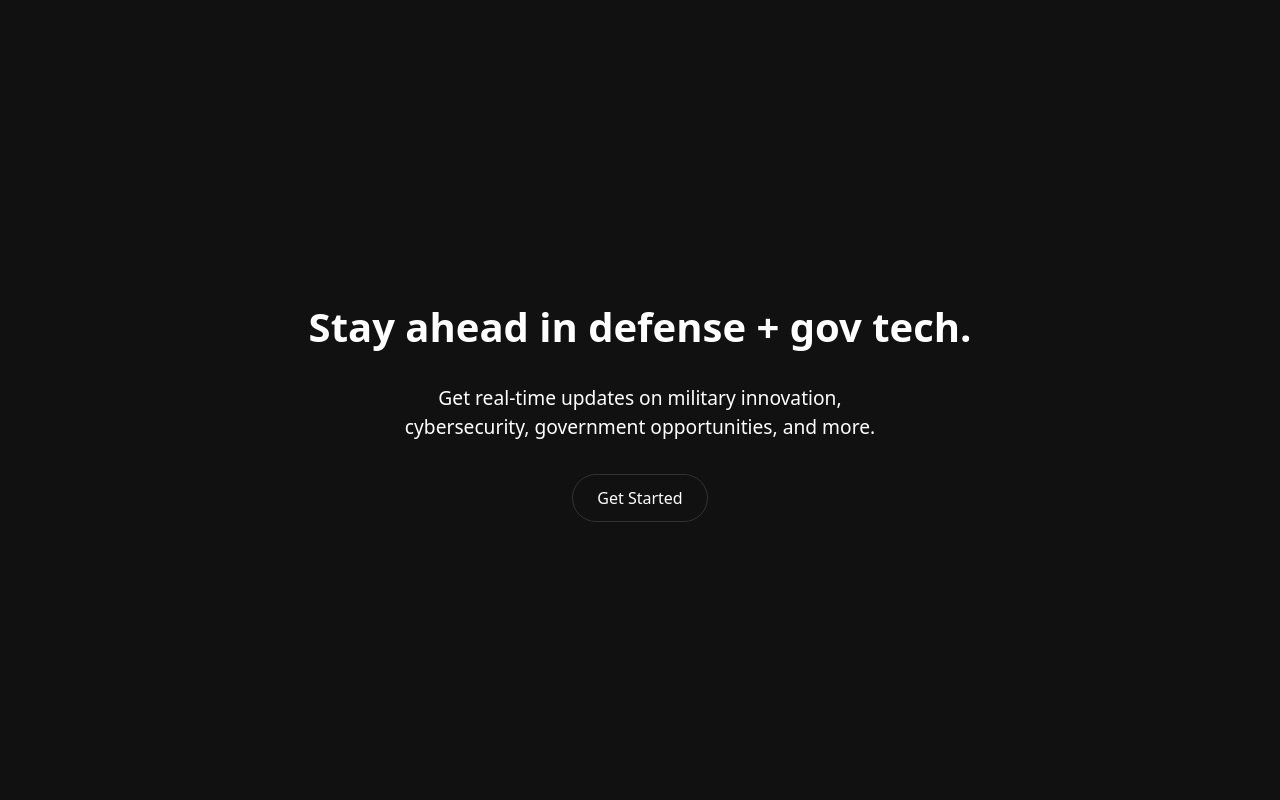
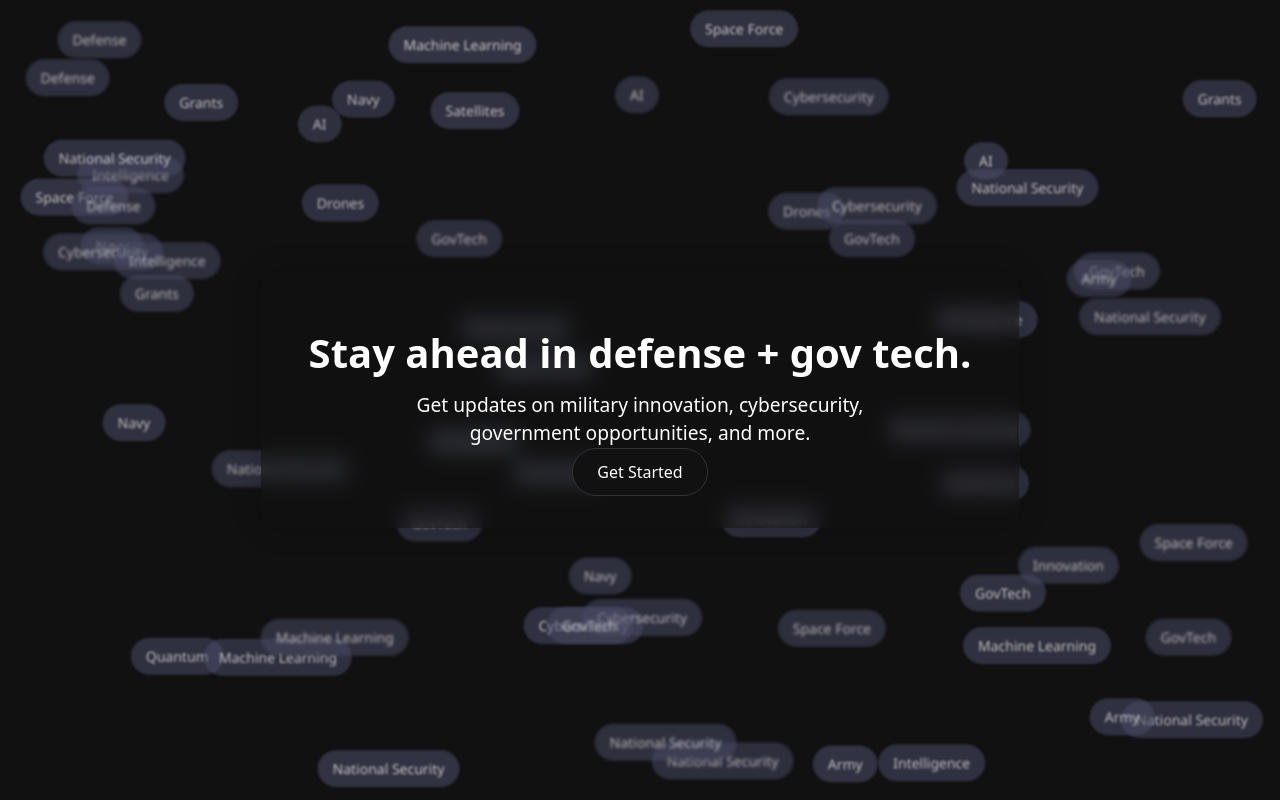
Before and after one commit to enano1/gov-feed-app, a React (Vite) app in the folder gov-feed-frontend/: page / in a window 1280 px wide. Built offline with nearby package versions, Linux system fonts and the light colour scheme.

Commit message:
Updated UI and UX

```diff
--- a/gov-feed-frontend/src/Feed.jsx
+++ b/gov-feed-frontend/src/Feed.jsx
@@ -32,6 +32,11 @@ export default function Feed() {
   const [currentSummary, setCurrentSummary] = useState('');
   const [summaryCache, setSummaryCache] = useState({});
 
+  const [hasContinued, setHasContinued] = useState(false);
+  const [showContinueOptions, setShowContinueOptions] = useState(false);
+
+  const [feedGenerated, setFeedGenerated] = useState(false);
+
 
 
   useEffect(() => {
@@ -61,14 +66,21 @@ export default function Feed() {
 
   useEffect(() => {
     const handleScroll = () => {
-      const nearBottom = window.innerHeight + window.scrollY >= document.body.offsetHeight - 300;
-      if (nearBottom && visibleCount < feedItems.length) {
-        setVisibleCount(prev => prev + 10);
+      const nearBottom = window.innerHeight + window.scrollY
+                       >= document.body.offsetHeight - 300;
+
+      if (!nearBottom) return;
+
+      if (!hasContinued) {
+        setShowContinueOptions(true);
+      } else if (visibleCount < feedItems.length) {
+        setVisibleCount(v => v + 10);
       }
     };
+
     window.addEventListener('scroll', handleScroll);
     return () => window.removeEventListener('scroll', handleScroll);
-  }, [visibleCount, feedItems, savedItems, activeTab]);
+  }, [hasContinued, visibleCount, feedItems]);
 
   const handleLogout = async () => {
     await fetch('http://localhost:8080/logout', { method: 'POST', credentials: 'include' });
@@ -157,6 +169,7 @@ export default function Feed() {
     }
   };
 
+
   const submitFeedback = async (articleId, action) => {
     const current = feedback[articleId];
     const newAction = current === action ? null : action;
@@ -230,7 +243,24 @@ export default function Feed() {
   };
 
 
-  const fallbackSuggestions = ["Artificial Intelligence", "Defense", "Cybersecurity", "China", "Pentagon"];
+  const fallbackSuggestions = [
+    "Artificial Intelligence", "Defense", "Cybersecurity", "China", "Pentagon",
+    "Army", "Navy", "Grants", "Funding", "Security", "Technology", "Military", "International"
+  ];
+
+  const getRandomTopics = () => {
+    const shuffled = fallbackSuggestions.sort(() => 0.5 - Math.random());  // Shuffle the array
+    return shuffled.slice(0, 3);  // Pick top 3 random topics
+  };
+
+  const [randomTopics, setRandomTopics] = useState([]);
+
+  useEffect(() => {
+    // Set random topics when the component loads
+    setRandomTopics(getRandomTopics());
+  }, []);  // Empty dependency array ensures this runs only once when the component mounts
+
+
   const feedToShow = activeTab === 'saved' ? savedItems : feedItems;
   const filteredFeedItems = feedToShow.filter(item => {
     const userAction = feedback[item.link];
@@ -550,14 +580,63 @@ export default function Feed() {
         })
     )}
 
+    {showContinueOptions && !hasContinued && (
+    <div style={{ textAlign: 'center', margin: '2rem 0' }}>
+        <button onClick={() => setHasContinued(true)}>
+        Continue Scrolling
+        </button>
+        <button onClick={() => {
+        const topic = randomTopics[Math.floor(Math.random() * 3)]; // or open a picker
+        setHasContinued(false);
+        setVisibleCount(10);
+        setShowContinueOptions(false);
+        handleSearch(topic);
+        }}>
+        Try a Suggested Topic
+        </button>
+    </div>
+    )}
 
         {!isLoading && hasSearched && query === lastQuery && filteredFeedItems.length === 0 && (
           <p style={{ fontStyle: 'italic', color: '#555', marginTop: 20 }}>No results found for "{query}". Try a different topic below.</p>
         )}
 
+        {!feedGenerated && (
+          <button
+            onClick={() => {
+              handleSearch(boostedTopics[0]);
+              setFeedGenerated(true);
+            }}
+            style={{
+                display: 'block',
+                margin: '100px auto',
+                backgroundColor: '#000',
+                color: '#fff',
+                border: '1px solid #444',
+                padding: '50px 50px',
+                borderRadius: '9999px',
+                cursor: 'pointer',
+                fontSize: '1rem',
+                animation: 'pulse-glow 2s infinite',
+                transition: 'transform 0.3s ease, box-shadow 0.3s ease, border-color 0.3s ease',
+              }}
+              onMouseEnter={(e) => {
+                e.target.style.borderColor = '#7c3aed';
+                e.target.style.boxShadow = '0 0 15px rgba(124, 58, 237, 0.6)';
+                e.target.style.transform = 'scale(1.05)';
+              }}
+              onMouseLeave={(e) => {
+                e.target.style.borderColor = '#444';
+                e.target.style.boxShadow = 'none';
+                e.target.style.transform = 'scale(1)';
+              }}          >
+            Generate Feed
+          </button>
+        )}
+
         <div style={{ marginTop: 30 }}>
-          <p style={{ fontWeight: 'bold', marginBottom: 5 }}>Suggested Topics:</p>
-          {fallbackSuggestions.map(tag => (
+          <h1 style={{ fontSize: '1.75rem' }}>Suggested Topics:</h1>
+          {randomTopics.map(tag => (
             <button
             key={tag}
             disabled={isLoading}
@@ -595,9 +674,9 @@ export default function Feed() {
             onClose={() => setSummaryModalOpen(false)}
             content={currentSummary}
             />
-
         </div>
       </div>
     </div>
+
   );
 }
--- /dev/null
+++ b/gov-feed-frontend/src/FloatingChipsBackground.css
@@ -0,0 +1,35 @@
+.keyword-chip {
+    position: absolute;
+    padding: 8px 15px;
+    background-color: rgba(74, 78, 105, 0.7);
+    color: #f0f0f0;
+    border-radius: 20px;
+    font-size: 14px;
+    font-family: 'Segoe UI', sans-serif;
+    white-space: nowrap;
+    user-select: none;
+    filter: blur(1.5px);
+    opacity: 0.8;
+    animation: pulse 3s infinite ease-in-out, drift 20s infinite linear alternate;
+    transition: top 5s ease-in-out, left 5s ease-in-out;
+  }
+
+  @keyframes pulse {
+    0%, 100% {
+      transform: scale(1);
+      opacity: 0.7;
+      filter: blur(1.5px);
+    }
+    50% {
+      transform: scale(1.05);
+      opacity: 0.9;
+      filter: blur(1px);
+    }
+  }
+
+  @keyframes drift {
+    0% { transform: translate(0, 0); }
+    100% {
+      transform: translate(calc(var(--drift-x) * 1px), calc(var(--drift-y) * 1px));
+    }
+  }
--- /dev/null
+++ b/gov-feed-frontend/src/FloatingChipsBackground.jsx
@@ -0,0 +1,81 @@
+// src/FloatingChipsBackground.jsx
+import React, { useEffect } from 'react';
+import './FloatingChipsBackground.css'; // if you're using CSS
+
+export default function FloatingChipsBackground() {
+  useEffect(() => {
+    const container = document.getElementById('animation-container');
+    const keywords = [
+      "AI", "Cybersecurity", "Defense", "GovTech", "Grants",
+      "Innovation", "Machine Learning", "National Security", "Quantum", "Intelligence",
+      "Drones", "Satellites", "Space Force", "Army", "Navy"
+    ];
+
+    const numberOfChips = 30;
+
+    function getRandom(min, max) {
+      return Math.random() * (max - min) + min;
+    }
+
+    function createChip(keyword) {
+      const chip = document.createElement('span');
+      chip.className = 'keyword-chip';
+      chip.textContent = keyword;
+
+      chip.style.top = `${getRandom(5, 95)}%`;
+      chip.style.left = `${getRandom(5, 95)}%`;
+      chip.style.animationDelay = `${getRandom(0, 3)}s, ${getRandom(0, 5)}s`;
+      chip.style.setProperty('--drift-x', getRandom(-20, 20));
+      chip.style.setProperty('--drift-y', getRandom(-20, 20));
+      chip.style.animationDuration = `${getRandom(15, 25)}s`;
+
+      container.appendChild(chip);
+      return chip;
+    }
+
+    function updateChipPosition(chip) {
+      const containerWidth = container.offsetWidth;
+      const containerHeight = container.offsetHeight;
+      const chipWidth = chip.offsetWidth;
+      const chipHeight = chip.offsetHeight;
+
+      const maxTop = containerHeight - chipHeight - 10;
+      const maxLeft = containerWidth - chipWidth - 10;
+
+      const newTop = getRandom(10, maxTop);
+      const newLeft = getRandom(10, maxLeft);
+
+      chip.style.top = `${newTop}px`;
+      chip.style.left = `${newLeft}px`;
+
+      setTimeout(() => updateChipPosition(chip), 5000 + getRandom(0, 3000));
+    }
+
+    const chips = [];
+    for (let i = 0; i < numberOfChips; i++) {
+      const keyword = keywords[Math.floor(Math.random() * keywords.length)];
+      const chip = createChip(keyword);
+      chips.push(chip);
+    }
+
+    setTimeout(() => {
+      chips.forEach(updateChipPosition);
+    }, 100);
+  }, []);
+
+  return (
+    <div
+      id="animation-container"
+      style={{
+        position: 'absolute',
+        top: 0,
+        left: 0,
+        zIndex: 0,
+        width: '100%',
+        height: '100%',
+        pointerEvents: 'none', // ensure it's behind and non-interactive
+        overflow: 'hidden',
+      }}
+    />
+  );
+}
--- a/gov-feed-frontend/src/Landing.jsx
+++ b/gov-feed-frontend/src/Landing.jsx
@@ -1,6 +1,8 @@
 // src/Landing.jsx
 import React from 'react';
 import { useNavigate } from 'react-router-dom';
+import FloatingChipsBackground from './FloatingChipsBackground';
+
 
 export default function Landing() {
   const navigate = useNavigate();
@@ -11,19 +13,33 @@ export default function Landing() {
         color: 'white',
         height: '100vh',
         width: '100vw',
+        position: 'relative', // <-- Important
         display: 'flex',
         flexDirection: 'column',
         justifyContent: 'center',
         alignItems: 'center',
         textAlign: 'center',
-    //   padding: '2rem',
         overflow: 'hidden'
       }}>
+      <FloatingChipsBackground />
+
+      <div
+  style={{
+    backgroundColor: 'rgba(17, 17, 17, 0.6)', // semi-transparent dark background
+    backdropFilter: 'blur(8px)',              // this blurs the background behind it
+    WebkitBackdropFilter: 'blur(8px)',        // Safari support
+    borderRadius: '1rem',
+    padding: '2rem 3rem',
+    zIndex: 2,                                // ensure it’s above the background
+    position: 'relative',                     // necessary for stacking
+    boxShadow: '0 0 30px rgba(0,0,0,0.2)'      // subtle depth
+  }}
+>
   <h1 style={{ fontSize: '2.5rem', marginBottom: '1rem' }}>
     Stay ahead in defense + gov tech.
   </h1>
-      <p style={{ marginBottom: '2rem', fontSize: '1.2rem', maxWidth: '500px' }}>
-        Get real-time updates on military innovation, cybersecurity, government opportunities, and more.
+  <p style={{ marginBottom: '2rem', fontSize: '1.2rem', maxWidth: '500px', margin: '0 auto' }}>
+    Get updates on military innovation, cybersecurity, government opportunities, and more.
   </p>
       <button
         onClick={() => navigate('/login')}
@@ -49,5 +65,6 @@ export default function Landing() {
         Get Started
         </button>
     </div>
+</div>
   );
 }
--- a/gov-feed-frontend/src/Onboarding.jsx
+++ b/gov-feed-frontend/src/Onboarding.jsx
@@ -1,9 +1,26 @@
-// src/Onboarding.jsx
-import React, { useState } from 'react';
+import React, { useState, useRef, useEffect } from 'react';
 import { useNavigate } from 'react-router-dom';
+
+const keyframesStyle = `
+  @keyframes chipPopIn {
+    0% {
+      transform: scale(0.7);
+      opacity: 0.5;
+    }
+    60% {
+      transform: scale(1.15);
+      opacity: 1;
+    }
+    100% {
+      transform: scale(1);
+      opacity: 1;
+    }
+  }
+`;
 
 export default function Onboarding() {
   const [topics, setTopics] = useState([]);
+  const [lastAddedIndex, setLastAddedIndex] = useState(null);
   const navigate = useNavigate();
 
   const handleSubmit = async () => {
@@ -18,12 +35,19 @@ export default function Onboarding() {
 
   return (
     <div style={containerStyle}>
+      <style>{keyframesStyle}</style>
       <div style={boxStyle}>
         <h1 style={titleStyle}>What topics are you interested in?</h1>
 
         <div style={inputContainerStyle}>
           {topics.map((t, i) => (
-            <div key={i} style={chipStyle}>
+            <div
+              key={i}
+              style={{
+                ...chipStyle,
+                animation: i === lastAddedIndex ? 'chipPopIn 0.4s ease-out' : undefined,
+              }}
+            >
               {t}
               <button
                 onClick={() => setTopics(prev => prev.filter((_, index) => index !== i))}
@@ -43,6 +67,7 @@ export default function Onboarding() {
                 const value = e.target.value.trim();
                 if (value !== '') {
                   setTopics(prev => [...prev, value]);
+                  setLastAddedIndex(topics.length); // Track last index
                   e.target.value = '';
                 }
               }
@@ -86,14 +111,13 @@ const boxStyle = {
   padding: '2rem',
   maxWidth: '500px',
   width: '100%',
-//   backgroundColor: '#222',
   borderRadius: '4px',
 };
 
 const titleStyle = {
   fontSize: '2rem',
   marginBottom: '1.5rem',
-  color: 'white'
+  color: 'white',
 };
 
 const inputContainerStyle = {
@@ -114,11 +138,10 @@ const chipStyle = {
   alignItems: 'center',
   backgroundColor: '#444',
   color: 'white',
-  padding: '3px 8px',
-  borderRadius: '4px',
-  fontSize: '0.8rem',
   padding: '10px 12px',
   borderRadius: '9999px',
+  fontSize: '0.8rem',
+  margin: '4px',
 };
 
 const chipButtonStyle = {
```
Also changed, not shown: gov-feed-frontend/src/App.css (+12 -0 lines). Lines whose indentation alone changed are shown as unchanged.
